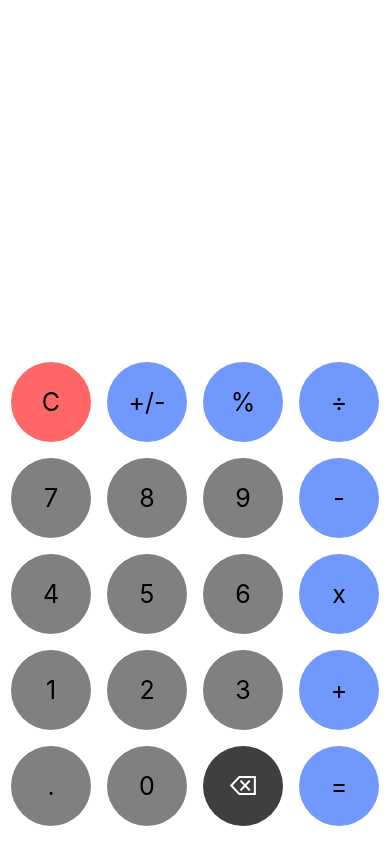
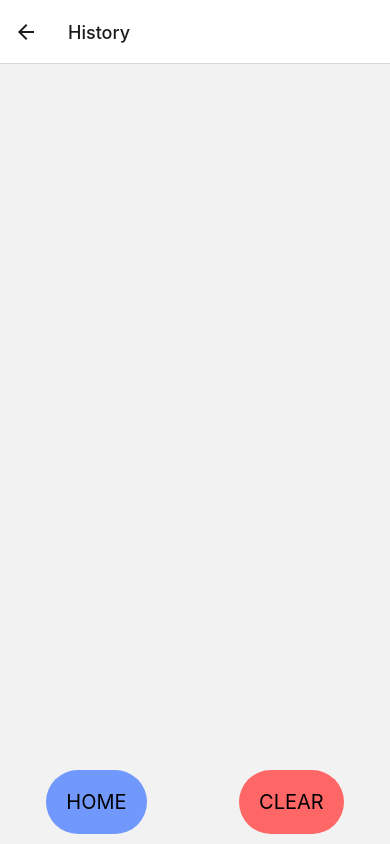
Before and after one commit to lucasenriquez/widergy-mobile-training, a React Native app: screen /History in a window 390 px wide. Built offline with nearby package versions, Linux system fonts and the light colour scheme.

Commit message:
Add routes to app

```diff
--- a/App.js
+++ b/App.js
@@ -8,11 +8,20 @@
 
 import React from 'react';
 import Calculator from './src/components/Calculator';
+import History from './src/components/History';
+import { NavigationContainer } from '@react-navigation/native';
+import { createNativeStackNavigator } from '@react-navigation/native-stack';
 
+const Stack = createNativeStackNavigator();
 
 const App = () => {
   return (
-      <Calculator/>
+    <NavigationContainer>
+      <Stack.Navigator initialRouteName="Home">
+        <Stack.Screen name="Home" component={Calculator} />
+        <Stack.Screen name="History" component={History} />
+      </Stack.Navigator>
+    </NavigationContainer>
   )
 };
 
--- a/package.json
+++ b/package.json
@@ -10,8 +10,12 @@
     "lint": "eslint ."
   },
   "dependencies": {
+    "@react-navigation/native": "^6.0.13",
+    "@react-navigation/native-stack": "^6.9.1",
     "react": "18.1.0",
-    "react-native": "0.70.5"
+    "react-native": "0.70.5",
+    "react-native-safe-area-context": "^4.4.1",
+    "react-native-screens": "^3.18.2"
   },
   "devDependencies": {
     "@babel/core": "^7.12.9",
--- a/src/components/Calculator.js
+++ b/src/components/Calculator.js
@@ -1,10 +1,10 @@
 import React, { useState } from 'react';
-import { BUTTONS, getResult, OPERATORS, addSymbolToNbr } from '../helpers/CalculatorHelper';
+import { BUTTONS, getResult, OPERATORS, HISTORY } from '../helpers/CalculatorHelper';
 import { View, Text } from 'react-native';
 import { styles } from '../styles/Styles'
 import MyButton from './MyButton';
 
-const Calculator = () => {
+const Calculator = ({ navigation }) => {
   const [input, setInput] = useState(0);
   const [firstValue, setFirstValue] = useState('');
   const [operation, setOperation] = useState();
@@ -14,7 +14,6 @@ const Calculator = () => {
   const handleOnPress = (btnValue) => {
     result == 'Syntax Error' ? clear() : null
     if (btnValue == '⌫') {
-      console.log(input, firstValue, operation);
       if (input == '' && firstValue == '' ){
         return clear();
       } else if (input != '') {
@@ -38,8 +37,8 @@ const Calculator = () => {
         clear();
       }
     }
-    if (btnValue == '+/-' && input) {
-      return setInput(addSymbolToNbr(input))
+    if (btnValue == 'HIST') {
+      return navigation.navigate('History');
     }
     if (btnValue == '%') {
       return firstValue ? setInput(parseFloat(input) / 100) : setFirstValue(parseFloat(input) / 100)
@@ -50,7 +49,9 @@ const Calculator = () => {
         setResult(result)
         setInput('');
         setOperation();
-        return setLastOperation(`${firstValue}${operation}${input}`)
+        let lastOp = `${firstValue}${operation}${input}`
+        HISTORY.push(lastOp + '=' + result)
+        return setLastOperation(lastOp)
       } else {
         setResult(input)
         return setOperation('')
@@ -68,6 +69,8 @@ const Calculator = () => {
         return setInput('')
       } else if (operation && firstValue && input){
         let actualResult = getResult(operation, firstValue, input);
+        let lastOp = `${firstValue}${operation}${input}`
+        HISTORY.push(lastOp + '=' + actualResult)
         setResult(actualResult)
         setFirstValue(actualResult)
         setOperation(btnValue)
--- /dev/null
+++ b/src/components/History.js
@@ -0,0 +1,43 @@
+import React, { useState } from 'react';
+import { Text, TouchableOpacity, View } from 'react-native';
+import { HISTORY } from '../helpers/CalculatorHelper';
+import { styles } from '../styles/Styles';
+
+const History = ({ navigation }) => {
+    const [history, setHistory] = useState(HISTORY);
+
+    const clearHistory = () => {
+        HISTORY.splice(0, HISTORY.length)
+        return setHistory([])
+    }
+
+    return (
+        <View style={styles.historyContainer}>
+            <View>
+                {history.map((operation) => {
+                    return (
+                        <View key={operation} style={styles.history}>
+                            <Text style={styles.historyText}>
+                                {operation}
+                            </Text>
+                        </View>
+                    )
+                })}
+            </View>
+            <View style={styles.buttonsContainer}>
+                <TouchableOpacity style={styles.homeButton} onPress={() => navigation.navigate('Home')}>
+                    <Text style={styles.btnText}>
+                        HOME
+                    </Text>
+                </TouchableOpacity>
+                <TouchableOpacity style={styles.clearButton} onPress={() => clearHistory()}>
+                    <Text style={styles.btnText}>
+                        CLEAR
+                    </Text>
+                </TouchableOpacity>
+            </View>
+        </View>
+    )
+}
+
+export default History;
--- a/src/helpers/CalculatorHelper.js
+++ b/src/helpers/CalculatorHelper.js
@@ -1,15 +1,14 @@
 export const NUMBERS = ['1', '2', '3', '4', '5', '6', '7', '8', '9', '0', '.']
-export const OPERATORS = ['+', '-', '÷', 'x','+/-']
-export const BUTTONS = [['C', '+/-', '%', '÷'], ['7', '8','9','-'], ['4', '5', '6', 'x'], ['1', '2', '3', '+'], ['.', '0', '⌫', '=']]
+export const OPERATORS = ['+', '-', '÷', 'x']
+export const BUTTONS = [['C', 'HIST', '%', '÷'], ['7', '8','9','-'], ['4', '5', '6', 'x'], ['1', '2', '3', '+'], ['.', '0', '⌫', '=']]
+export const HISTORY = []
 
 export const getResult = (operation, value1, value2) => {
-    console.log(operation, value1, value2);
     const parsedValue1 = typeof value1 != 'string' ? value1 : value1.includes('.') ? parseFloat(value1) : parseInt(value1)
     const parsedValue2 = typeof value2 != 'string' ? value2 : value2.includes('.') ? parseFloat(value2) : parseInt(value2)
 
     switch (operation) {
         case '+':
-            console.log(parsedValue1, typeof parsedValue1);
             return parsedValue1 + parsedValue2
             break;
         case '-':
@@ -30,12 +29,3 @@ export const getResult = (operation, value1, value2) => {
             break;
     }
 }
-
-export const addSymbolToNbr = (number) => {
-  if (number == 0 || number == '') {
-    return ''
-  } else if (number.toString().includes('-')) {
-    return number.replace('-', '')
-  }
-  return `-${number}`
-}
--- a/src/styles/Styles.js
+++ b/src/styles/Styles.js
@@ -24,5 +24,37 @@ export const styles = StyleSheet.create({
         justifyContent: 'center',
         alignItems: 'center',
         margin: 8
+    },
+    historyContainer: {
+        flex: 1,
+        justifyContent: 'space-between'
+    },
+    historyText: {
+        alignSelf: 'flex-start',
+        fontSize: 25
+    },
+    history: {
+        borderBottomColor: '#9e9e9e',
+        borderBottomWidth: 1,
+        width: '100%'
+    },
+    buttonsContainer: {
+        display: 'flex',
+        flexDirection: 'row',
+        justifyContent: 'space-around',
+        bottom: 10
+    },
+    clearButton: {
+        backgroundColor: '#ff6666',
+        borderRadius: 50
+    },
+    homeButton: {
+        backgroundColor: '#7198fc',
+        borderRadius: 50
+    },
+    btnText: {
+        textAlign: 'center',
+        fontSize: 20,
+        padding: 20
     }
 })
```
Also changed, not shown: 1 other file (tests, documents, lock files or other folders).
